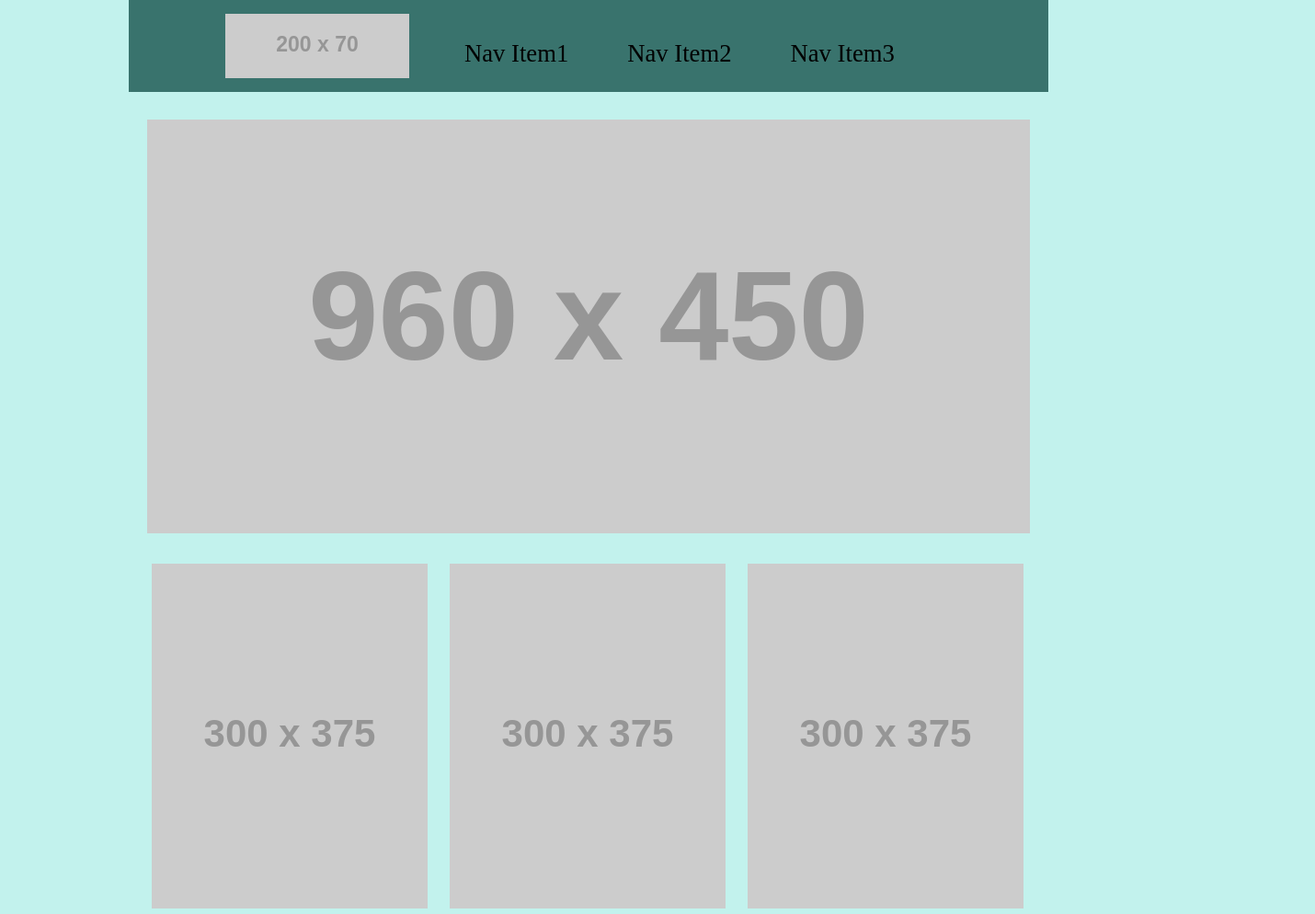
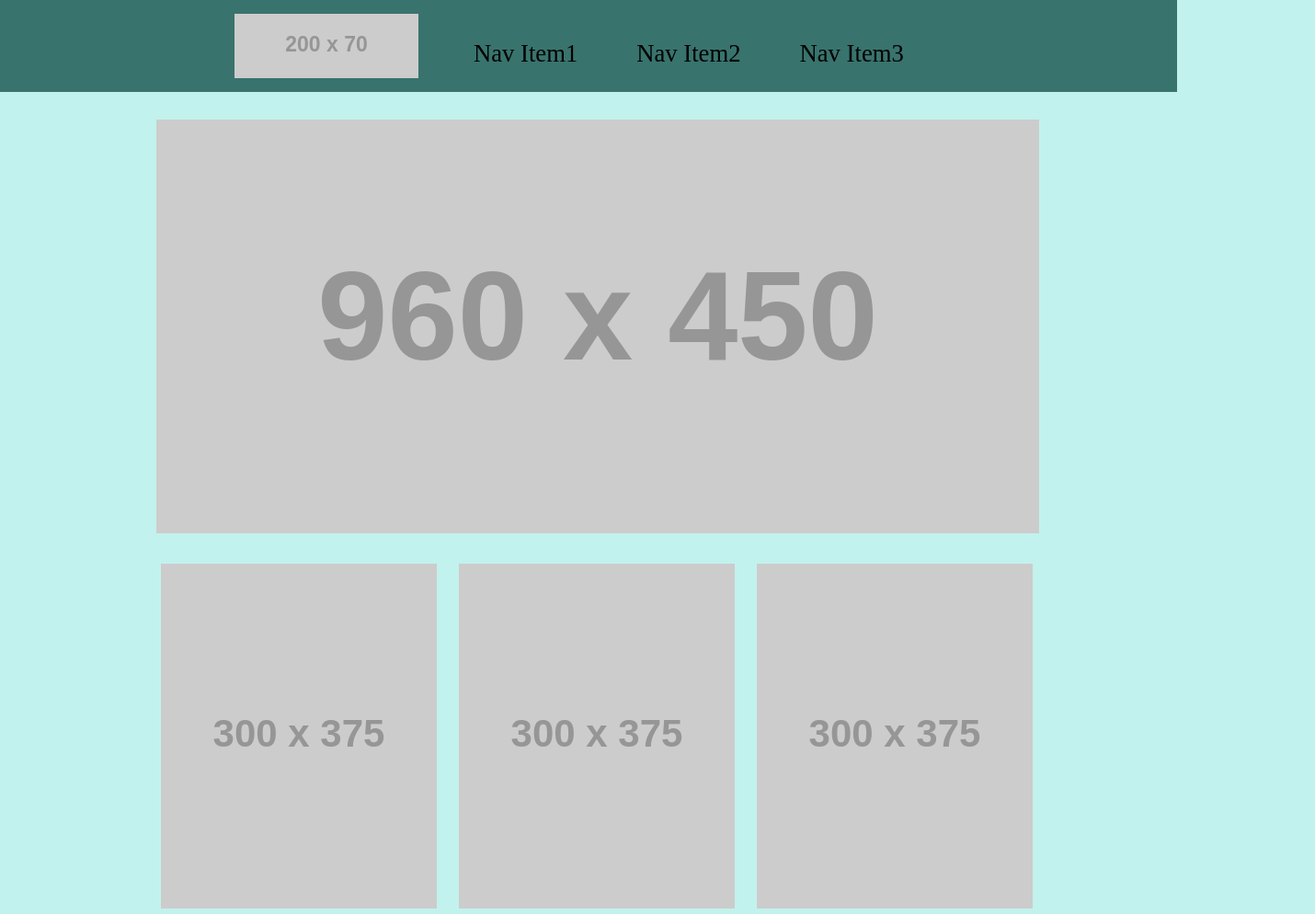
Before and after one commit to ahmadhamzh/wirefame-exercise, a plain HTML site: page index.html in a window 1280 px wide. Shown: the top 994 px of the page at 92% size, 1430 px wide, since content can reach past the window. Drawn offline with Linux system fonts and the light colour scheme; placeholder pictures from the web are drawn by us; a web font is replaced by a local one.

Commit message:
fix the page width

```diff
--- a/style.css
+++ b/style.css
@@ -2,7 +2,7 @@
     box-sizing: border-box;
 }
 body {
-    width: 1000px;
+    width: 100%;
     margin: 0 auto;
     background-color: #C2F2ED;
 }
@@ -14,9 +14,14 @@ header {
     width: 100%;
 
 }
+main {
+    width: 100%;
+    margin-left: 150px;
+}
 
 header section {
     padding-left: 75px;
+    margin-left: 150px;
 }
 
 header section nav {
@@ -94,7 +99,7 @@ main section:nth-child(3) section h3:hover {
 }
 footer {
     height: 100px;
-
+    width: 100%;
     margin-top: 20px;
     background-color: #39736D;
 
```
